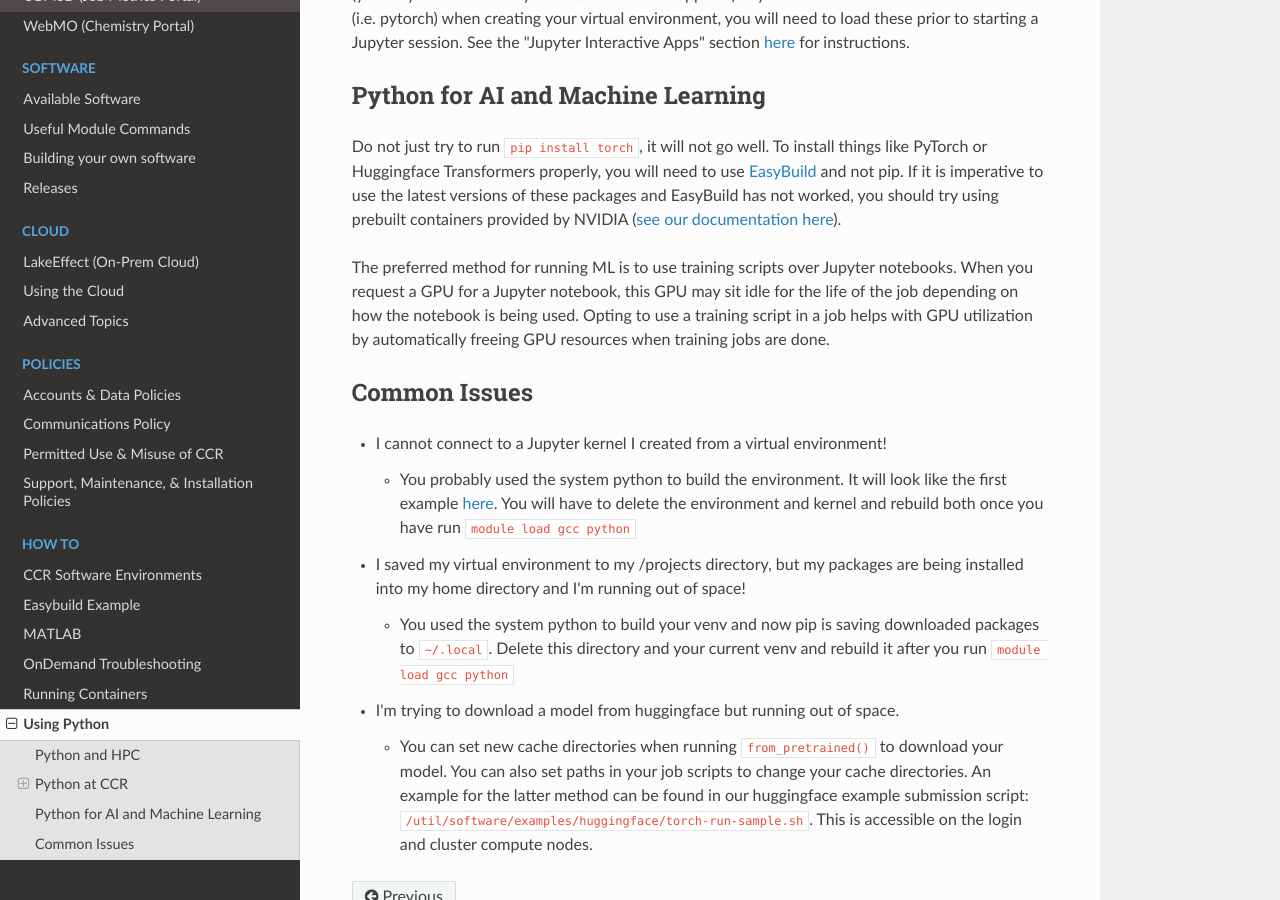
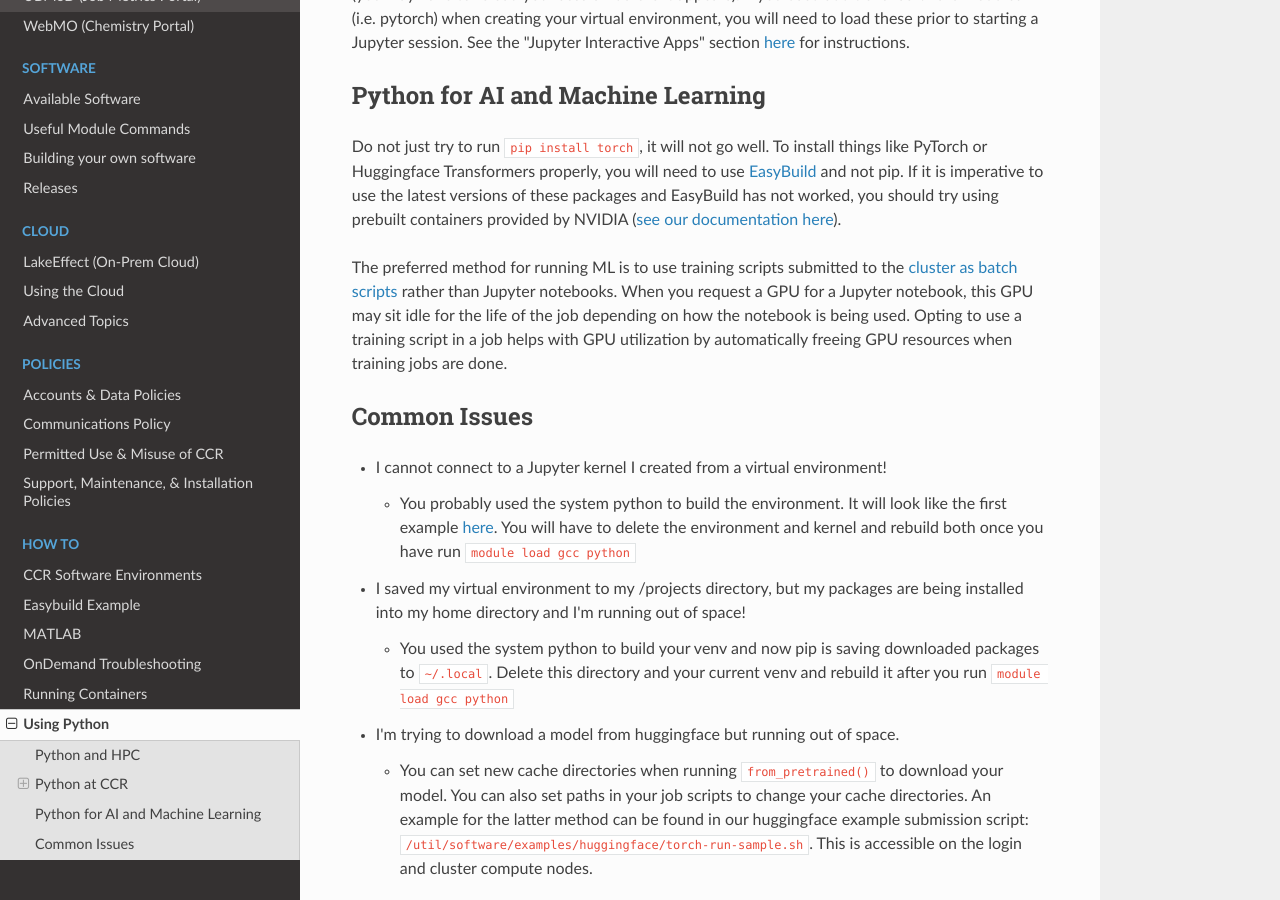
Before and after one commit to ubccr/ccrdocs, an MkDocs documentation site: the page built from pages/howto/python.md, in a window 1280 px wide and 900 px high, scrolled down 3019 px. Built offline with MkDocs 1.6.1, drawn with Linux system fonts in a browser that asks for light colours; nearby versions of some CDN libraries.

Commit message:
Update pages/howto/python.md
Co-authored-by: Dori Sajdak <djm29@buffalo.edu>

```diff
--- a/pages/howto/python.md
+++ b/pages/howto/python.md
@@ -88,7 +88,7 @@ Once this is done, you should be able to see your new kernel in the list of kern
 
 Do not just try to run `pip install torch`, it will not go well. To install things like PyTorch or Huggingface Transformers properly, you will need to use [EasyBuild](#installing-new-packages) and not pip. If it is imperative to use the latest versions of these packages and EasyBuild has not worked, you should try using prebuilt containers provided by NVIDIA ([see our documentation here](/howto/containerization)).
 
-The preferred method for running ML is to use training scripts over Jupyter notebooks. When you request a GPU for a Jupyter notebook, this GPU may sit idle for the life of the job depending on how the notebook is being used. Opting to use a training script in a job helps with GPU utilization by automatically freeing GPU resources when training jobs are done.
+The preferred method for running ML is to use training scripts submitted to the [cluster as batch scripts](../hpc/jobs) rather than Jupyter notebooks. When you request a GPU for a Jupyter notebook, this GPU may sit idle for the life of the job depending on how the notebook is being used. Opting to use a training script in a job helps with GPU utilization by automatically freeing GPU resources when training jobs are done.
 
 ## Common Issues
 
```
